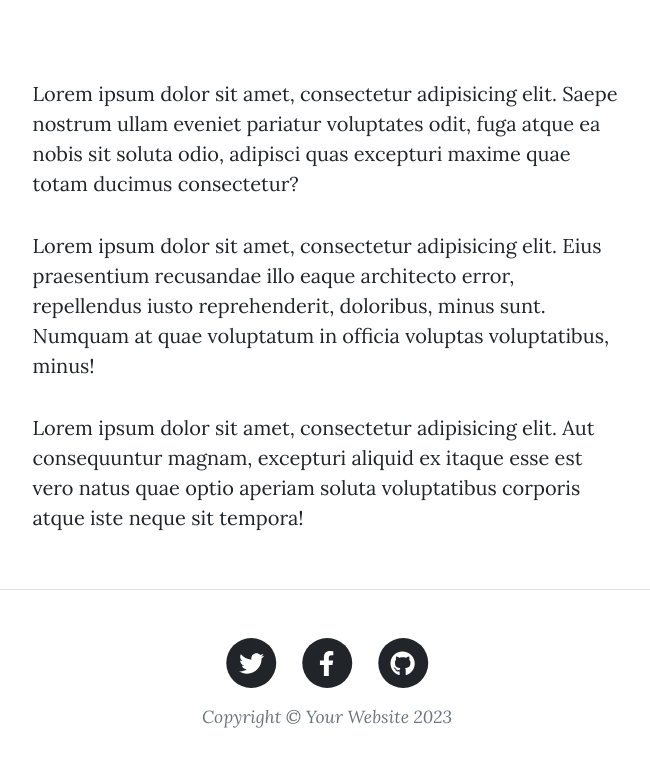
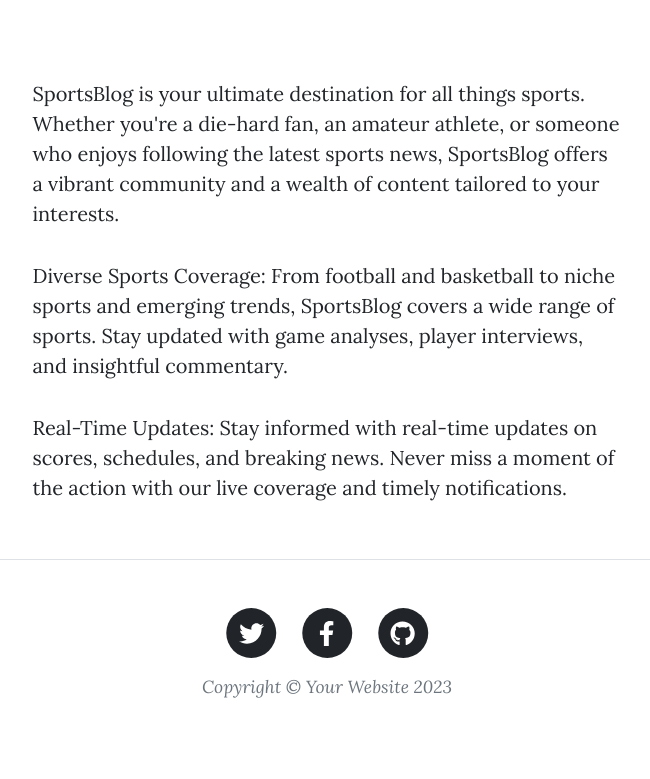
Before and after one commit to baselhn-cmd/sportblog-pp4, a Django app: page /about/ in a window 1280 px wide. Shown: the part 533-1312 px from the top of the page, without its empty margins (313-963 px from the left). After the commit the page ends 1231 px from the top, so only its background shows below. Run offline with Django 4.2, Linux system fonts and the light colour scheme; some libraries are stand-ins or nearby versions.

Commit message:
changing redme and about description

```diff
--- a/sportblog/templates/sportblog/about.html
+++ b/sportblog/templates/sportblog/about.html
@@ -6,7 +6,7 @@
 
 {% block header %}
         <!-- Page Header-->
-        <header class="masthead" style="background-image: url('assets/img/about-bg.jpg')">
+        <header class="masthead" style="background-image: url({% static 'image/sportblog2.webp' %})">
             <div class="container position-relative px-4 px-lg-5">
                 <div class="row gx-4 gx-lg-5 justify-content-center">
                     <div class="col-md-10 col-lg-8 col-xl-7">
@@ -25,9 +25,9 @@
             <div class="container px-4 px-lg-5">
                 <div class="row gx-4 gx-lg-5 justify-content-center">
                     <div class="col-md-10 col-lg-8 col-xl-7">
-                        <p>Lorem ipsum dolor sit amet, consectetur adipisicing elit. Saepe nostrum ullam eveniet pariatur voluptates odit, fuga atque ea nobis sit soluta odio, adipisci quas excepturi maxime quae totam ducimus consectetur?</p>
-                        <p>Lorem ipsum dolor sit amet, consectetur adipisicing elit. Eius praesentium recusandae illo eaque architecto error, repellendus iusto reprehenderit, doloribus, minus sunt. Numquam at quae voluptatum in officia voluptas voluptatibus, minus!</p>
-                        <p>Lorem ipsum dolor sit amet, consectetur adipisicing elit. Aut consequuntur magnam, excepturi aliquid ex itaque esse est vero natus quae optio aperiam soluta voluptatibus corporis atque iste neque sit tempora!</p>
+                        <p>SportsBlog is your ultimate destination for all things sports. Whether you're a die-hard fan, an amateur athlete, or someone who enjoys following the latest sports news, SportsBlog offers a vibrant community and a wealth of content tailored to your interests.</p>
+                        <p>Diverse Sports Coverage: From football and basketball to niche sports and emerging trends, SportsBlog covers a wide range of sports. Stay updated with game analyses, player interviews, and insightful commentary.</p>
+                        <p>Real-Time Updates: Stay informed with real-time updates on scores, schedules, and breaking news. Never miss a moment of the action with our live coverage and timely notifications.</p>
                     </div>
                 </div>
             </div>
```
Also changed, not shown: README.md, static/image/sportblog2.webp (added).
